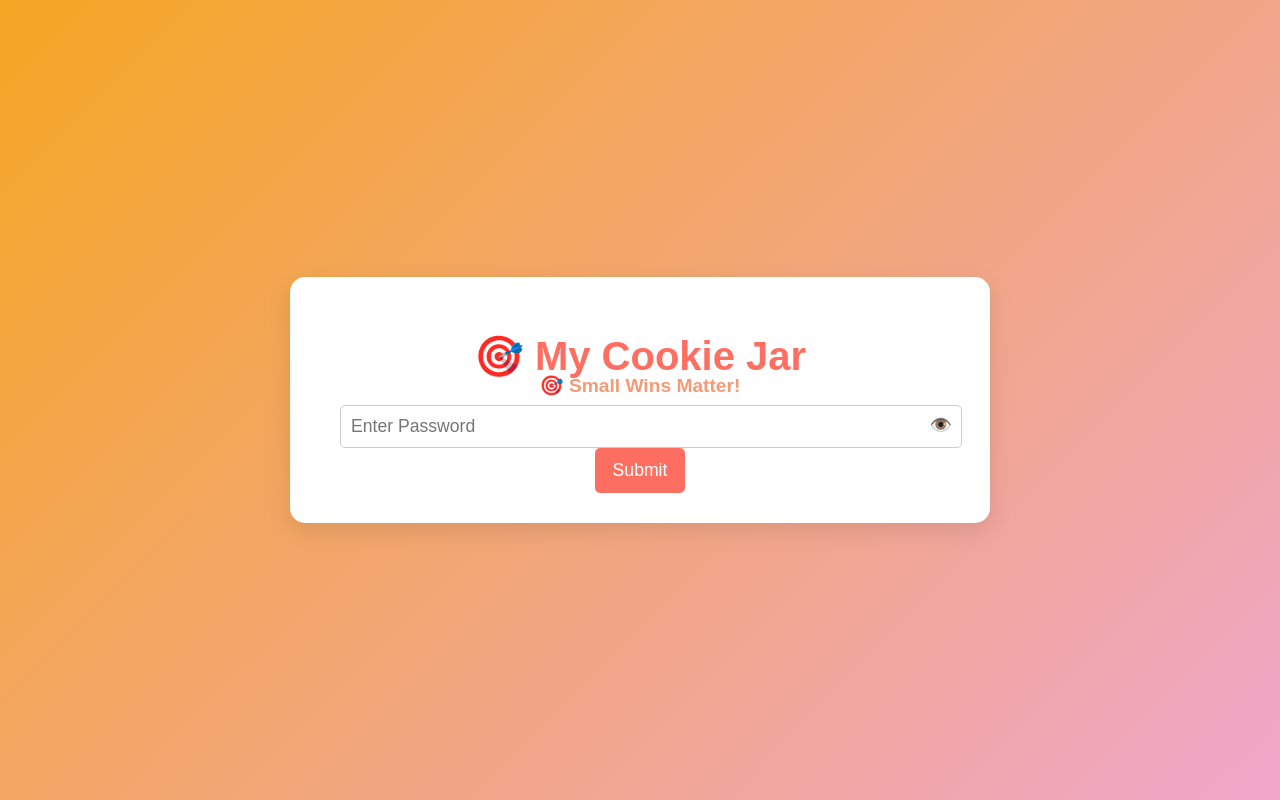
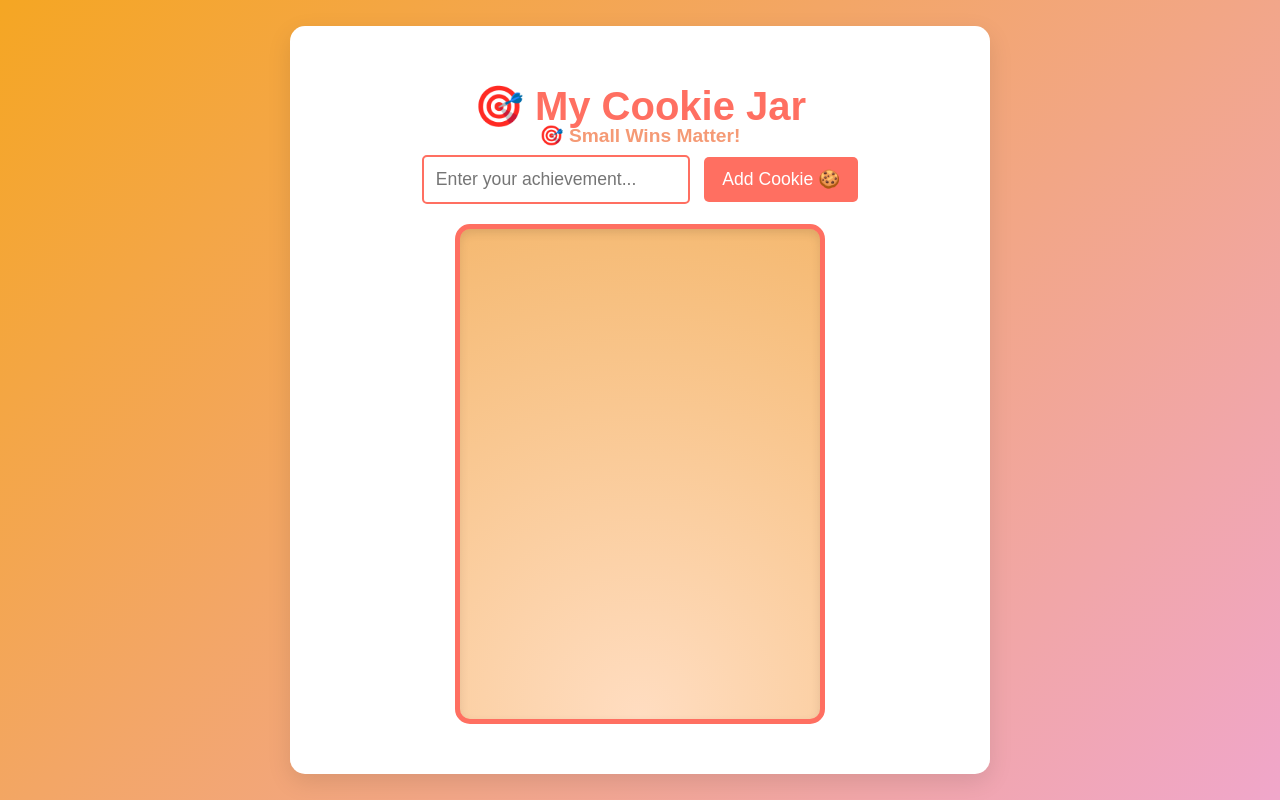
Before and after one commit to anasmemonn/myrep, a plain HTML site: page index.html in a window 1280 px wide. Drawn offline with Linux system fonts and the light colour scheme.

Commit message:
Update index.html

```diff
--- a/index.html
+++ b/index.html
@@ -1,5 +1,7 @@
 <!DOCTYPE html>
 <html lang="en">
+    <link rel="icon" href=cokie.jpg type="image/jpg">
+
 <head>
   <meta charset="UTF-8">
   <meta name="viewport" content="width=device-width, initial-scale=1.0">
@@ -172,48 +174,15 @@
         opacity: 1;
       }
     }
-
-    /* Password Toggle Styles */
-    .password-container {
-      position: relative;
-      width: 100%;
-    }
-
-    #password-input {
-      padding: 10px;
-      width: 100%;
-      border: 1px solid #ccc;
-      border-radius: 5px;
-    }
-
-    #toggle-password {
-      position: absolute;
-      right: -30px;
-      top: -3px;
-      border: none;
-      background: transparent;
-      font-size: 18px;
-      cursor: pointer;
-    }
   </style>
 </head>
 <body>
+
   <div class="container">
     <h1>🎯 My Cookie Jar</h1>
 
-    <!-- Password Form -->
-    <div id="password-section">
-      <form id="password-form">
-        <div class="password-container">
-          <input type="password" id="password-input" placeholder="Enter Password" required>
-          <button type="button" id="toggle-password" class="show-password">👁️</button>
-        </div>
-        <button type="submit">Submit</button>
-      </form>
-    </div>
-
     <!-- Cookie Jar Section -->
-    <div id="cookie-jar" style="display: none;">
+    <div id="cookie-jar">
       <form id="cookieForm">
         <input type="text" id="cookieInput" placeholder="Enter your achievement..." required />
         <button type="submit">Add Cookie 🍪</button>
@@ -227,12 +196,6 @@
 
   <script>
     document.addEventListener('DOMContentLoaded', () => {
-      const passwordForm = document.getElementById('password-form');
-      const passwordInput = document.getElementById('password-input');
-      const cookieJar = document.getElementById('cookie-jar');
-      const passwordSection = document.getElementById('password-section');
-      const togglePassword = document.getElementById('toggle-password');
-
       const cookieForm = document.getElementById('cookieForm');
       const cookieInput = document.getElementById('cookieInput');
       const cookiesList = document.getElementById('cookiesList');
@@ -271,18 +234,6 @@
         cookiesList.appendChild(cookieDiv);
       };
 
-      passwordForm.addEventListener('submit', (e) => {
-        e.preventDefault();
-        const enteredPassword = passwordInput.value.trim();
-        if (enteredPassword === 'LPGPDRDS') {
-          passwordSection.style.display = 'none';
-          cookieJar.style.display = 'block';
-          loadCookies();
-        } else {
-          alert('Incorrect password!');
-        }
-      });
-
       cookieForm.addEventListener('submit', (e) => {
         e.preventDefault();
         const newCookie = cookieInput.value.trim();
@@ -293,11 +244,7 @@
         }
       });
 
-      togglePassword.addEventListener('click', () => {
-        const fieldType = passwordInput.type === 'password' ? 'text' : 'password';
-        passwordInput.type = fieldType;
-        togglePassword.textContent = fieldType === 'password' ? '👁️' : '🙈';
-      });
+      loadCookies();
     });
   </script>
 </body>
```
